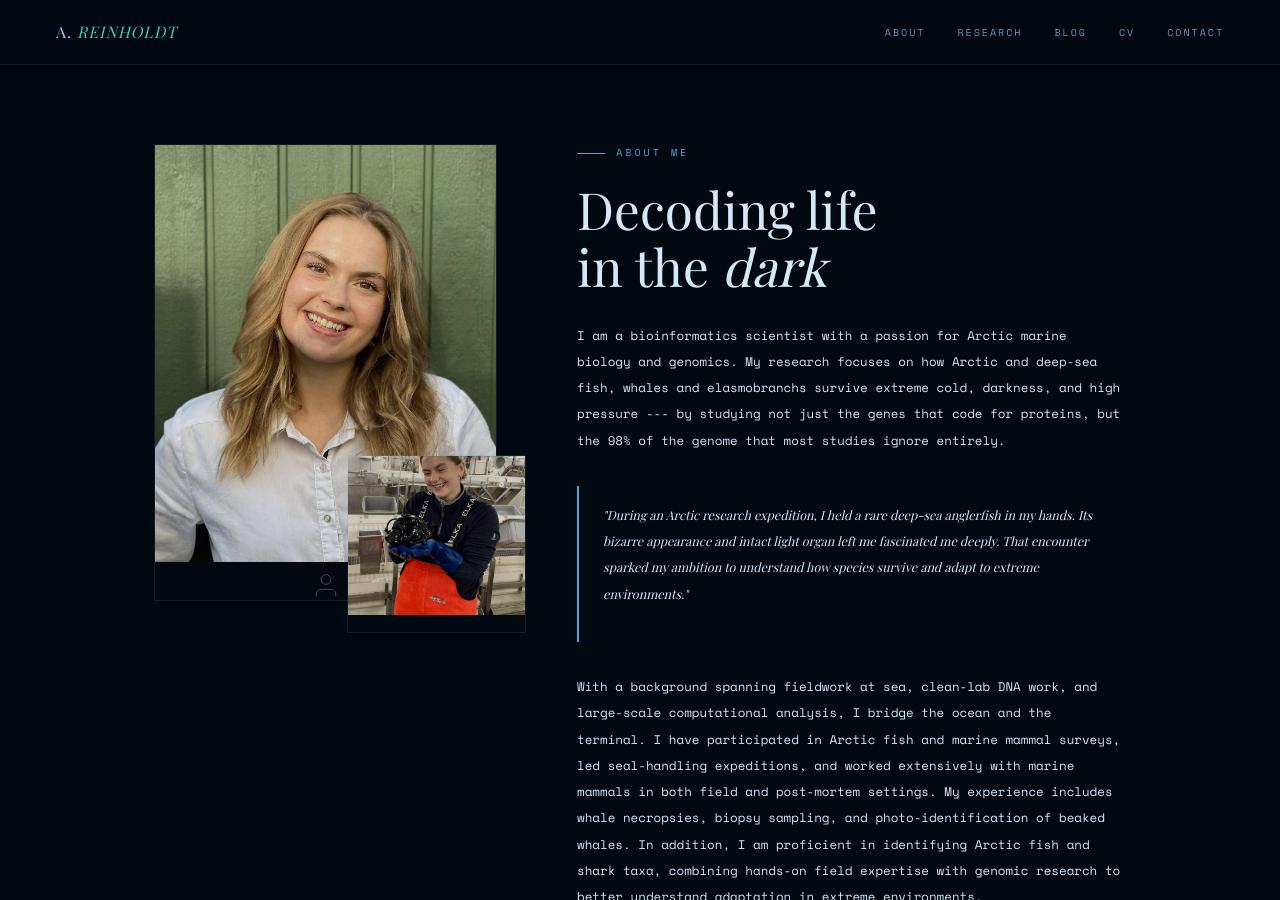
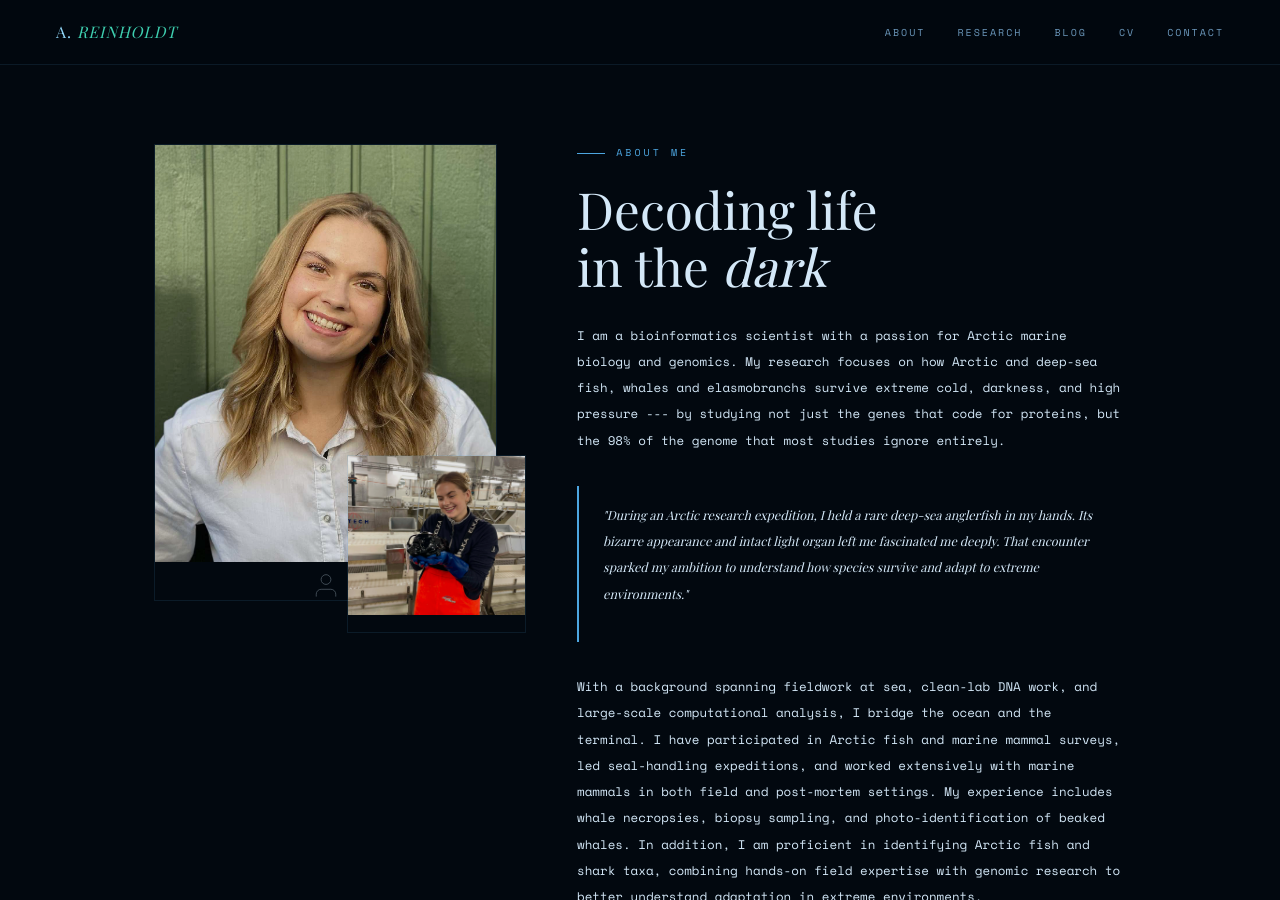
Before and after one commit to Areinholdt/Areinholdt.github.io, a Jekyll site: the page built from about.md, in a window 1280 px wide and 900 px high. Built offline with Jekyll 4.4.1, drawn with Linux system fonts in a browser that asks for light colours; some web fonts are replaced.

Commit message:
Update about.md

```diff
--- a/about.md
+++ b/about.md
@@ -169,7 +169,7 @@ permalink: /about/
       </div>
 
     <div class="photo-accent">
-        <img src="/images/angler_annika.jpg" alt="Angler fish">
+        <img src="/images/angler_annika1.jpg" alt="Angler fish">
         <svg width="20" height="20" viewBox="0 0 24 24" fill="none" stroke="currentColor" stroke-width="0.8" opacity="0.3"><path d="M3 12c0 0 2-6 9-6s9 6 9 6-2 6-9 6-9-6-9-6z"/><circle cx="12" cy="12" r="2"/></svg>
         <span>Field photo</span>
       </div>
```
